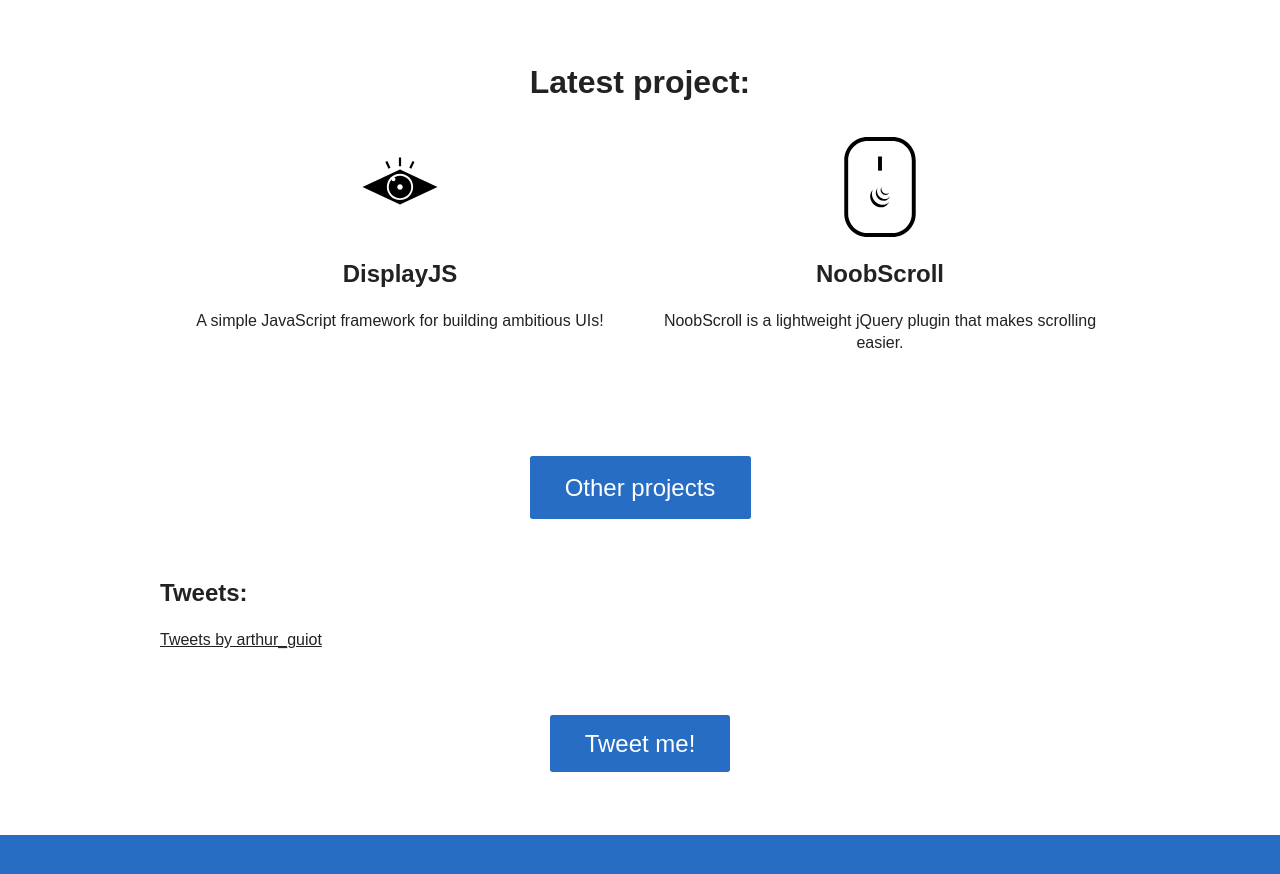
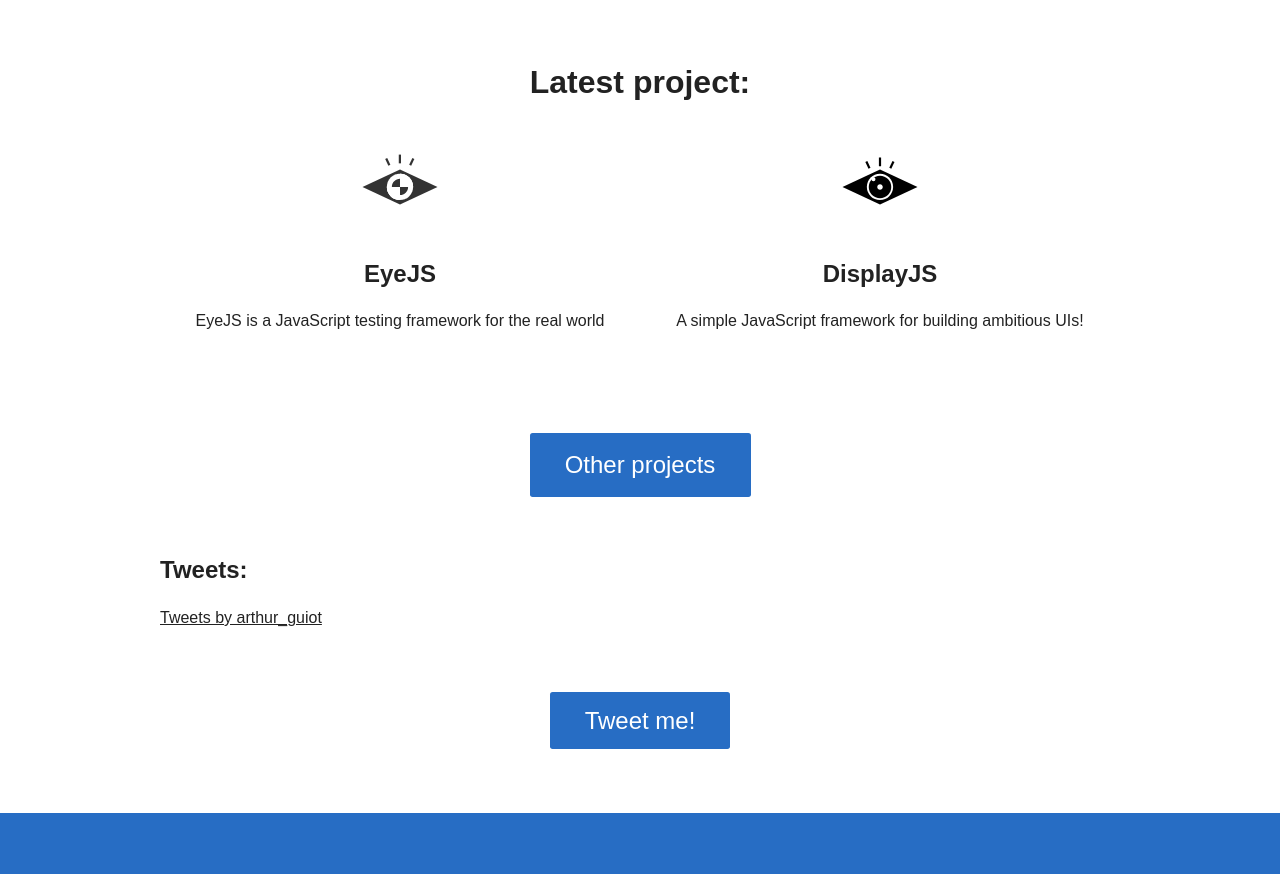
Before and after one commit to arguiot/arguiot.github.io, a Jekyll site: the page built from index.html, in a window 1280 px wide and 900 px high, scrolled down 961 px. Shown: the top 874 px of the window. Built offline with Jekyll 4.4.1, drawn with Linux system fonts in a browser that asks for light colours; nearby versions of some CDN libraries; comment, search, counter and statistics services are not loaded; part of the change alters nothing that is shown.

Commit message:
Added EyeJS and removing NoobScroll

```diff
--- a/_config.yml
+++ b/_config.yml
@@ -11,12 +11,10 @@ permalink:  pretty
 
 # Custom variables
 version:    v1.0.3
-noobscroll:
-  repo:       https://github.com/arguiot/NoobScroll
-  download:   https://github.com/arguiot/NoobScroll/releases/download/v1.0.2/noobscroll.min.js
-  docs:       https://github.com/arguiot/NoobScroll/wiki
-  stargazers: https://github.com/arguiot/NoobScroll/stargazers
-  cdn:        https://unpkg.com/noobscroll
+eyejs:
+  repo:       https://github.com/arguiot/EyeJS
+  docs:       https://github.com/arguiot/EyeJS/wiki
+  stargazers: https://github.com/arguiot/EyeJS/stargazers
 displayjs:
   repo:       https://github.com/arguiot/DisplayJS
   download:   https://unpkg.com/display.js
--- a/index.html
+++ b/index.html
@@ -41,19 +41,19 @@ description: Arthur Guiot's personnal webiste. - Landing page
           <p>NoobScroll is design for noobs (just kidding 😂), that's why it's incredibly simple to use 😉!</p>
 
         </div> -->
+		<div class="col col-6-of-12 col-m-4-of-4">
+
+          <a href="{{site.eyejs.repo}}"><img src="{{site.baseurl}}/img/EyeJS-logo-black.svg" alt="Project's icon"/></a>
+          <h2>EyeJS</h2>
+          <p>EyeJS is a JavaScript testing framework for the real world</p>
+
+        </div>
         <div class="col col-6-of-12 col-m-4-of-4">
 
           <a href="{{site.displayjs.repo}}"><img src="{{site.baseurl}}/img/displayjs-logo-black.svg" alt="Project's icon"/></a>
           <h2>DisplayJS</h2>
           <p>A simple JavaScript framework for building ambitious UIs!</p>
 
-
-        </div>
-        <div class="col col-6-of-12 col-m-4-of-4">
-
-          <a href="{{site.noobscroll.repo}}"><img src="{{site.baseurl}}/img/noobscroll-logo-black.svg" alt="Project's icon"/></a>
-          <h2>NoobScroll</h2>
-          <p>NoobScroll is a lightweight jQuery plugin that makes scrolling easier.</p>
 
         </div>
       </div>
```
Also changed, not shown: img/EyeJS-logo-black.svg (added), 5 other files.
